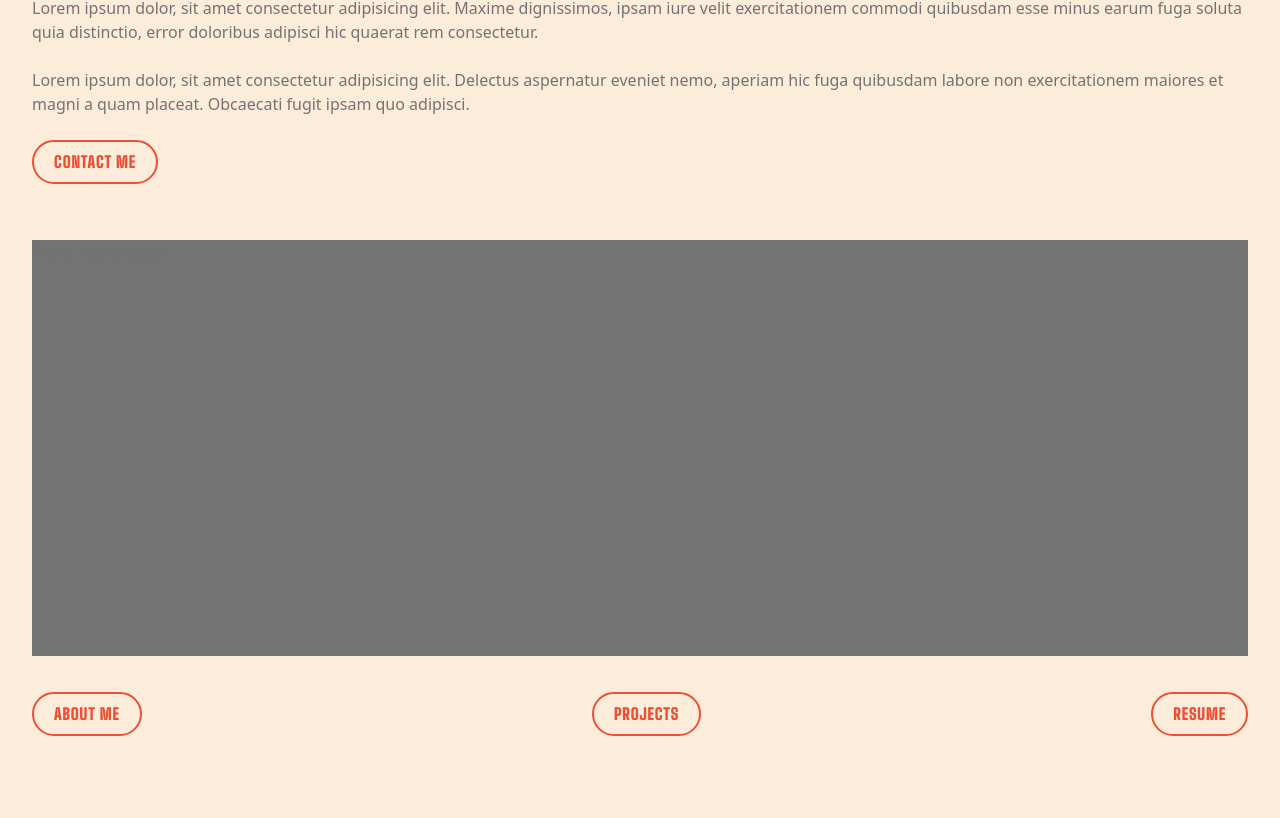
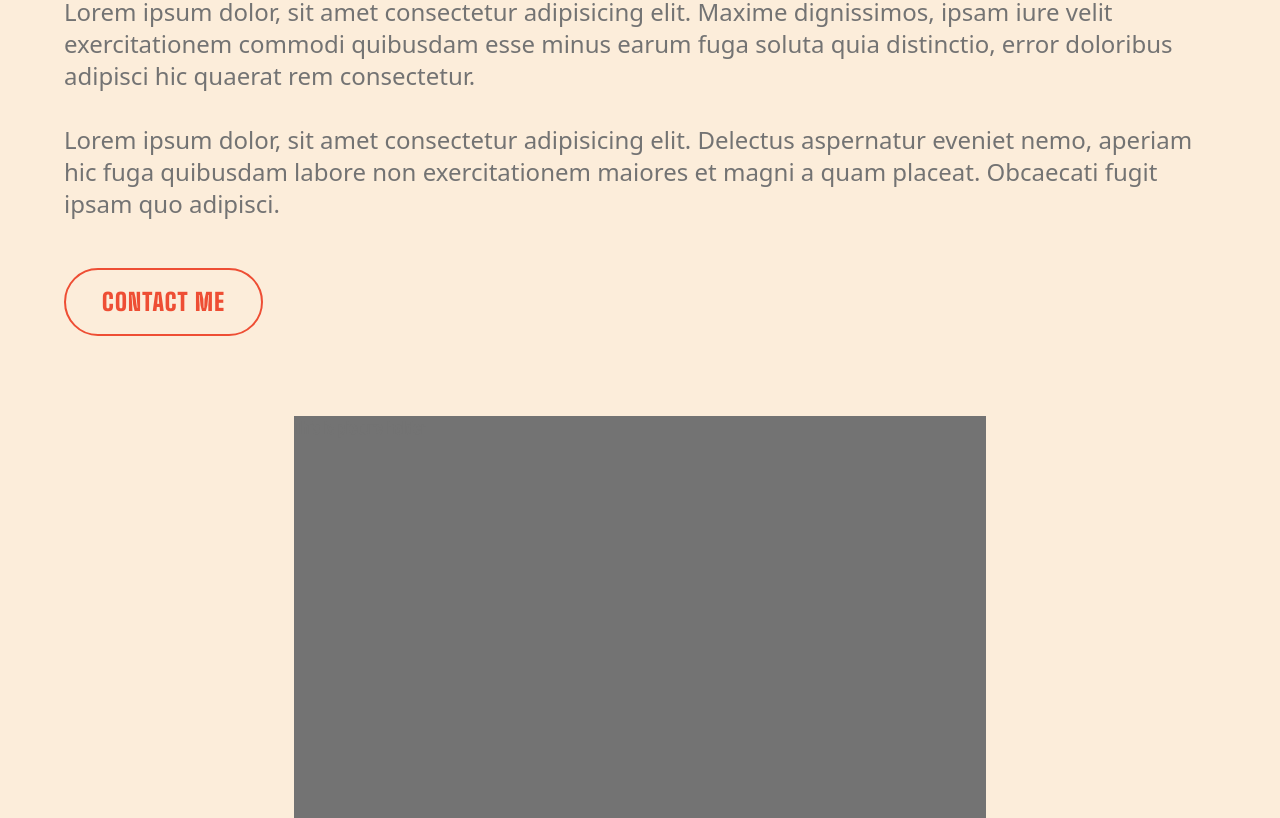
Before and after one commit to vibe-coder/david-irinyemi-portfolio-main, a Next.js app in the folder david-irinyemi-portfolio/david-irinyemi-portfolio/: page / in a window 1280 px wide. Shown: the part 902-1720 px from the top of the page. Built offline with nearby package versions, Linux system fonts and the light colour scheme.

Commit message:
Configured Section 2 for medium screen

```diff
--- a/david-irinyemi-portfolio/david-irinyemi-portfolio/src/app/Home Sections/Section2.jsx
+++ b/david-irinyemi-portfolio/david-irinyemi-portfolio/src/app/Home Sections/Section2.jsx
@@ -1,21 +1,21 @@
 
 const Section2 = () => {
   return(
-    <section className="px-8 py-24">
-      <div className="text-text-gray">
-        <p className='font-sans font-normal'>Lorem ipsum dolor, sit amet consectetur adipisicing elit. Maxime dignissimos, ipsam iure velit exercitationem commodi quibusdam esse minus earum fuga soluta quia distinctio, error doloribus adipisci hic quaerat rem consectetur. <br/> <br/> Lorem ipsum dolor, sit amet consectetur adipisicing elit. Delectus aspernatur eveniet nemo, aperiam hic fuga quibusdam labore non exercitationem maiores et magni a quam placeat. Obcaecati fugit ipsam quo adipisci.</p>
-        <button className="border-2 border-burnt-orange px-5 py-2 rounded-3xl text-burnt-orange mt-6 font-bold tracking-wider">CONTACT ME</button>
+    <section className="px-8 py-24 md:px-16 md:flex md:flex-col">
+      <div className="text-text-gray md:w-[10 0%]">
+        <p className='font-sans font-normal md:text-2xl'>Lorem ipsum dolor, sit amet consectetur adipisicing elit. Maxime dignissimos, ipsam iure velit exercitationem commodi quibusdam esse minus earum fuga soluta quia distinctio, error doloribus adipisci hic quaerat rem consectetur. <br/> <br/> Lorem ipsum dolor, sit amet consectetur adipisicing elit. Delectus aspernatur eveniet nemo, aperiam hic fuga quibusdam labore non exercitationem maiores et magni a quam placeat. Obcaecati fugit ipsam quo adipisci.</p>
+        <button className="border-2 border-burnt-orange px-5 py-2 rounded-3xl text-burnt-orange mt-6 font-bold animation duration-200 ease-in-out hover:text-text-gray hover:border-text-gray tracking-wider md:text-2xl md:rounded-[40px] md:mt-12 md:px-9 md:py-4">CONTACT ME</button>
       </div>
 
-      <div className="mt-14">
-        <div className="bg-text-gray text-text-gray h-[26rem]">
+      <div className="mt-14 md:flex md:flex-col md:items-center md:mt-20">
+        <div className="bg-text-gray text-text-gray h-[26rem] md:h-[30rem] md:w-[60%]">
           This is picture holder
         </div>
 
-        <div className="flex mt-9 justify-between">
-          <button className="border-2 border-burnt-orange px-5 py-2 rounded-3xl text-burnt-orange font-bold tracking-wider">ABOUT ME</button>
-          <button className="border-2 border-burnt-orange px-5 py-2 rounded-3xl text-burnt-orange tracking-wider">PROJECTS</button>
-          <button className="border-2 border-burnt-orange px-5 py-2 rounded-3xl text-burnt-orange tracking-wider">RESUME</button>
+        <div className="flex mt-9 justify-between md:w-[100%] md:justify-center md:gap-11">
+          <button className="border-2 border-burnt-orange px-5 py-2 rounded-3xl text-burnt-orange mt-6 font-bold animation duration-200 ease-in-out hover:text-text-gray hover:border-text-gray tracking-wider md:text-2xl md:rounded-[40px] md:px-9 md:py-4">ABOUT ME</button>
+          <button className="border-2 border-burnt-orange px-5 py-2 rounded-3xl text-burnt-orange mt-6 font-bold animation duration-200 ease-in-out hover:text-text-gray hover:border-text-gray tracking-wider md:text-2xl md:rounded-[40px] md:px-9 md:py-4">PROJECTS</button>
+          <button className="border-2 border-burnt-orange px-5 py-2 rounded-3xl text-burnt-orange mt-6 font-bold animation duration-200 ease-in-out hover:text-text-gray hover:border-text-gray tracking-wider md:text-2xl md:rounded-[40px] md:px-9 md:py-4">RESUME</button>
         </div>
       </div>
     </section>
```
